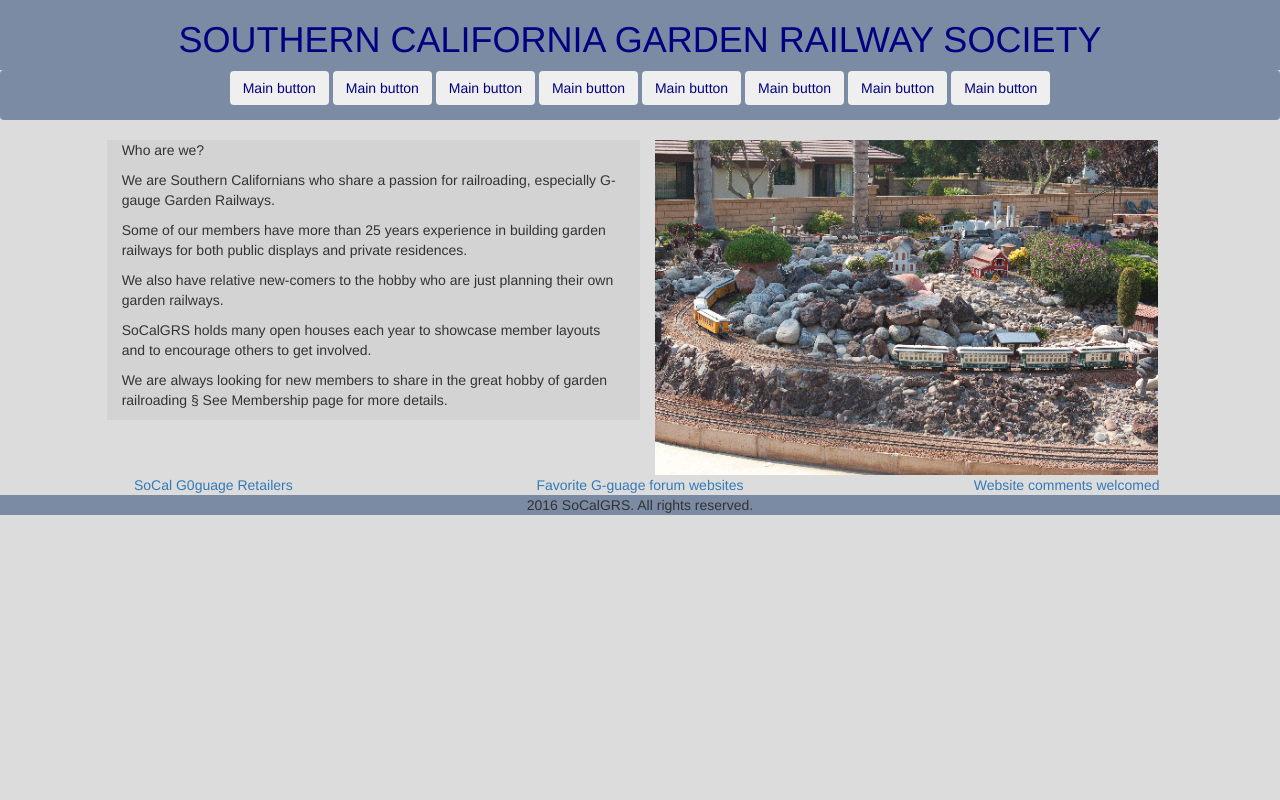
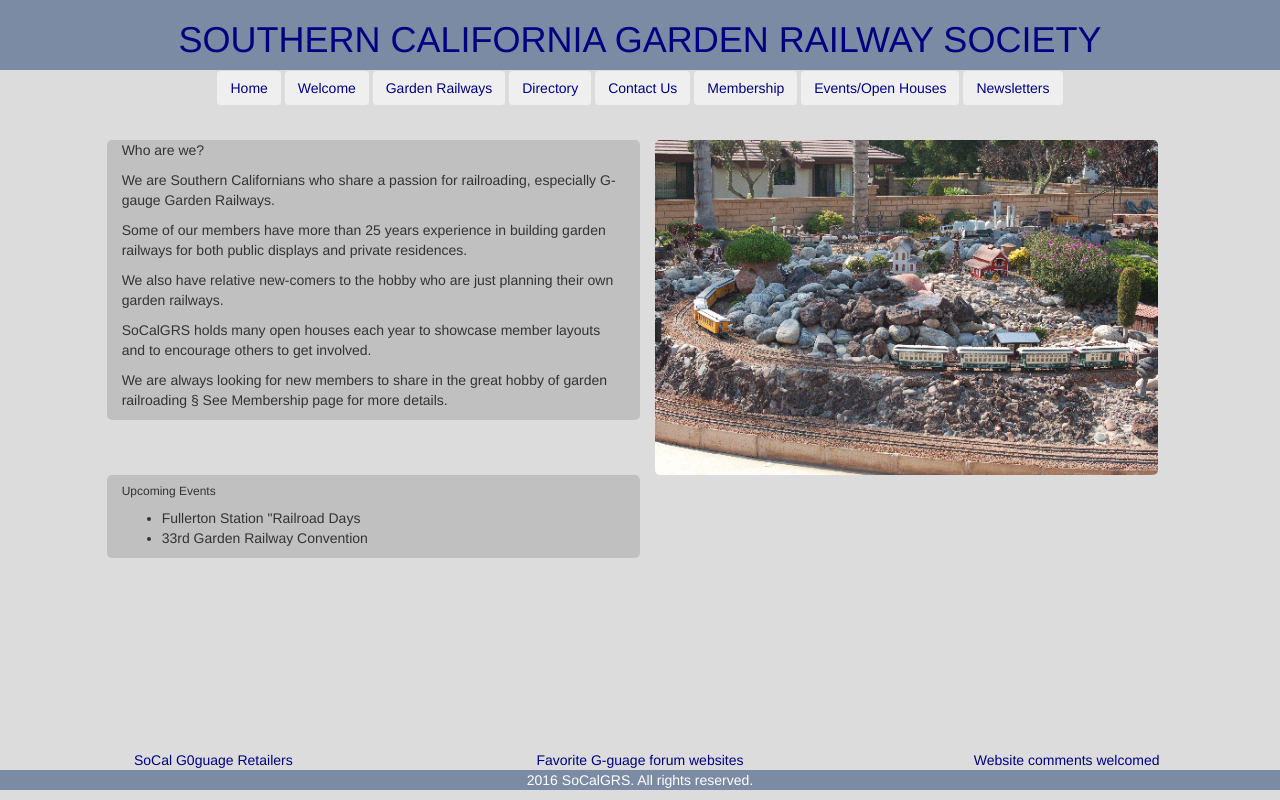
Before and after one commit to djacobs74/soCalGRS, a Django app: page / in a window 1280 px wide. Run offline with Django 3.2, Linux system fonts and the light colour scheme; some libraries are stand-ins or nearby versions.

Commit message:
more homepage changes

```diff
--- a/socalgrs/static/css/styles.css
+++ b/socalgrs/static/css/styles.css
@@ -10,14 +10,26 @@ body {
 	background-color: #7A8BA3;
 }
 
-li {
-	list-style: none;
+.navBox {
+
+	color: #000080;
 }
 
+
+.pictures {
+	border-radius: 5px;
+}
+
+
+
+
+
 .whoAreWe {
-	background-color: #D3D3D3;
+	background-color: #C0C0C0;
+	border-radius: 5px;
 }
 
 .rights {
 	background-color: #7A8BA3;
+	color: white;
 }
--- a/socalgrs/templates/footer.html
+++ b/socalgrs/templates/footer.html
@@ -1,22 +1,17 @@
 
-
-<div class="text-center container-fluid">
+<div class="container-fluid navbar-fixed-bottom text-center">
 	<div class="row">
 	    <div class="col-xs-4">
-	    	<li><a href="#">SoCal G0guage Retailers</a></li>
+	    	<a class="navBox" href="#">SoCal G0guage Retailers</a>
 	    </div>
 	    <div class="col-xs-4">
-	    	<li><a href="#">Favorite G-guage forum websites</a></li>
+	    	<a class="navBox" href="#">Favorite G-guage forum websites</a>
 	    </div>
 	    <div class="col-xs-4">
-	    	<li><a href="#">Website comments welcomed</a></li>
+	    	<a class="navBox" href="#">Website comments welcomed</a>
 	    </div>
-	 </div>
-</div>
-
-
-<div class="container-fluid">
+	</div>
 	<div class="row">
-		<p class="rights text-center">2016 SoCalGRS. All rights reserved.</p>
+		<p class="rights">2016 SoCalGRS. All rights reserved.</p>
 	</div>
 </div>
--- a/socalgrs/templates/index.html
+++ b/socalgrs/templates/index.html
@@ -18,7 +18,16 @@
 			<p>We are always looking for new members to share in the great hobby of garden railroading § See Membership page for more details.</p>
 		</div>
 		<div class="col-xs-5">
-			<img class="img-responsive" src="static/images/Clarkson-9d.gif">
+			<img class="pictures img-responsive" src="static/images/Clarkson-9d.gif">
+		</div>
+	</div>
+	<div class="row">
+		<div class="whoAreWe col-xs-5 col-xs-offset-1">
+			<h6>Upcoming Events</h6>
+				<ul>
+					<li>Fullerton Station "Railroad Days</li>
+					<li>33rd Garden Railway Convention</li>
+				</ul>
 		</div>
 	</div>
 </div>
--- a/socalgrs/templates/navbar.html
+++ b/socalgrs/templates/navbar.html
@@ -6,15 +6,15 @@
 	</div>
 </div>
 
-<nav class="banner text-center navbar navbar-light bg-faded">
+<nav class="navBox text-center navbar navbar-light bg-faded">
   <form class="form-inline">
-    <button class="btn btn-outline-success" type="button">Main button</button>
-    <button class="btn btn-outline-success" type="button">Main button</button>
-    <button class="btn btn-outline-success" type="button">Main button</button>
-    <button class="btn btn-outline-success" type="button">Main button</button>
-    <button class="btn btn-outline-success" type="button">Main button</button>
-    <button class="btn btn-outline-success" type="button">Main button</button>
-    <button class="btn btn-outline-success" type="button">Main button</button>
-    <button class="btn btn-outline-success" type="button">Main button</button>
+    <button class="btn btn-outline-success" type="button">Home</button>
+    <button class="btn btn-outline-success" type="button">Welcome</button>
+    <button class="btn btn-outline-success" type="button">Garden Railways</button>
+    <button class="btn btn-outline-success" type="button">Directory</button>
+    <button class="btn btn-outline-success" type="button">Contact Us</button>
+    <button class="btn btn-outline-success" type="button">Membership</button>
+    <button class="btn btn-outline-success" type="button">Events/Open Houses</button>
+    <button class="btn btn-outline-success" type="button">Newsletters</button>
   </form>
 </nav>
```
